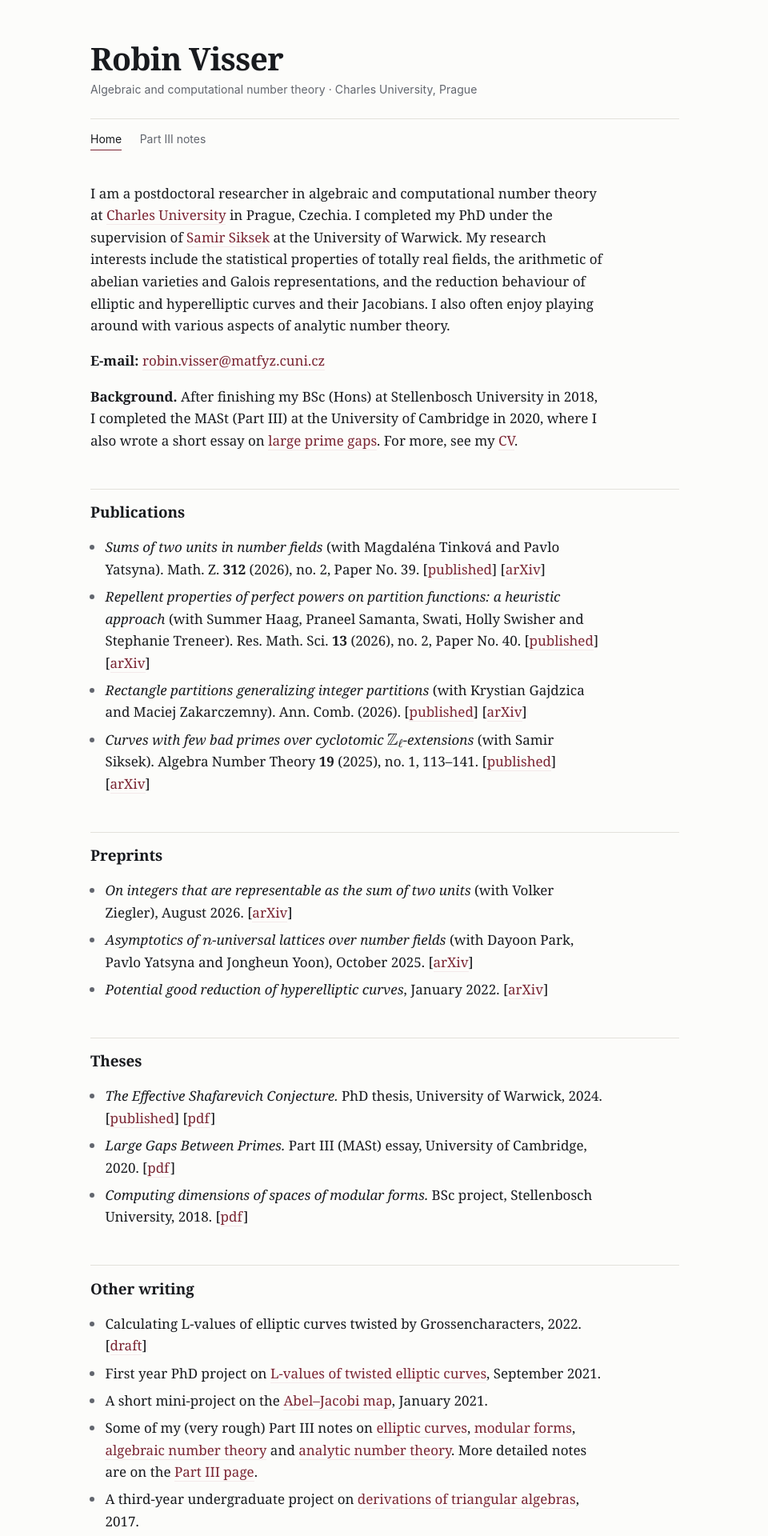
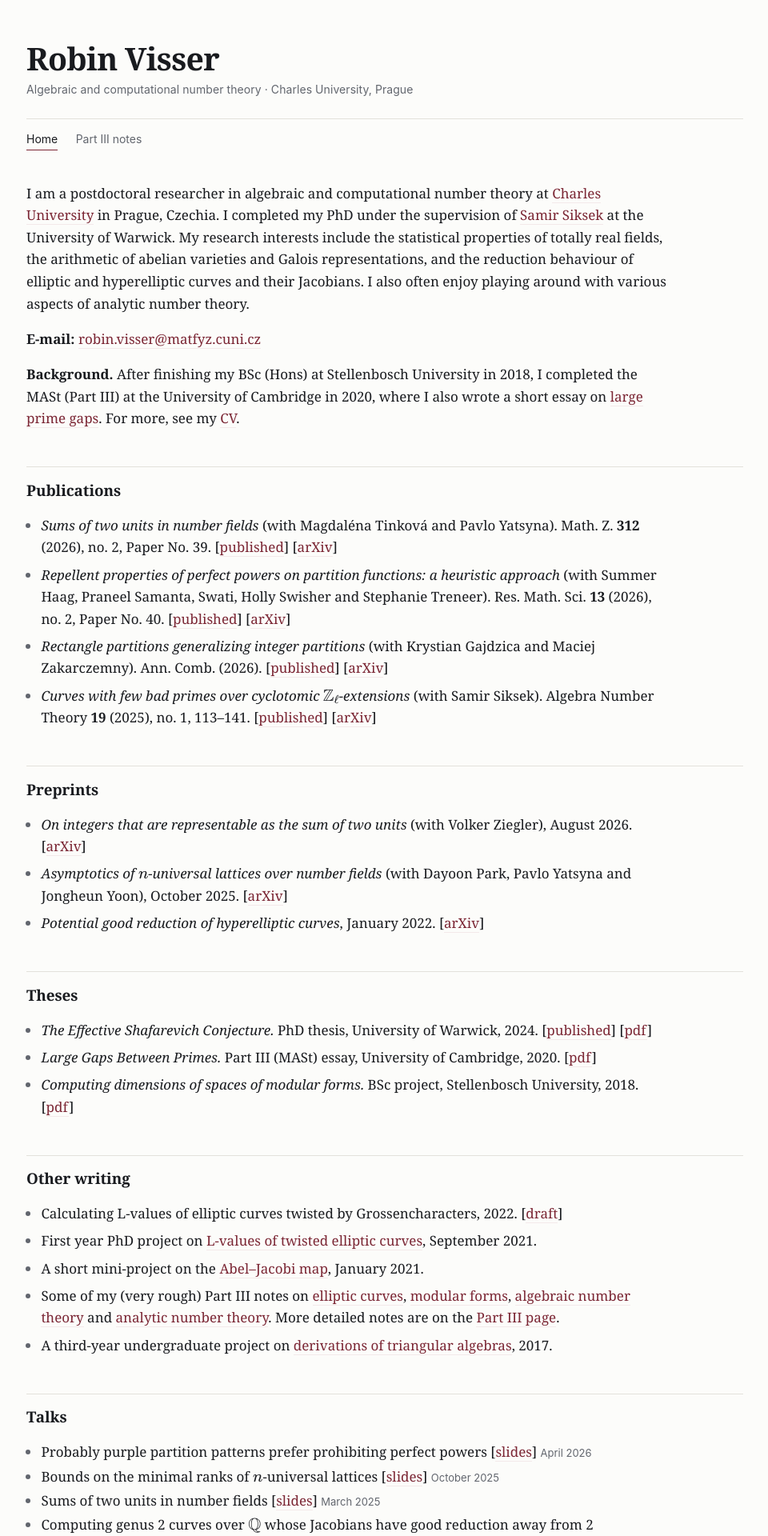
Before and after one commit to rvisser7/rvisser7.github.io, a Jekyll site: the page built from index.md, in a window 1280 px wide. Shown: the top 1920 px of the page at 80% size, without its empty margins (159-1119 px from the left). Built offline with Jekyll 4.4.1, drawn with Linux system fonts in a browser that asks for light colours.

Commit message:
Increase max-width for layout elements

```diff
--- a/assets/css/site.css
+++ b/assets/css/site.css
@@ -44,7 +44,7 @@ body {
 .masthead,
 main,
 footer {
-  max-width: 46rem;
+  max-width: 56rem;
   margin: 0 auto;
 }
 
@@ -123,7 +123,7 @@ main > p,
 main > ul,
 main > ol,
 main > blockquote {
-  max-width: 40rem;
+  max-width: 50rem;
 }
 
 h1 {
```
